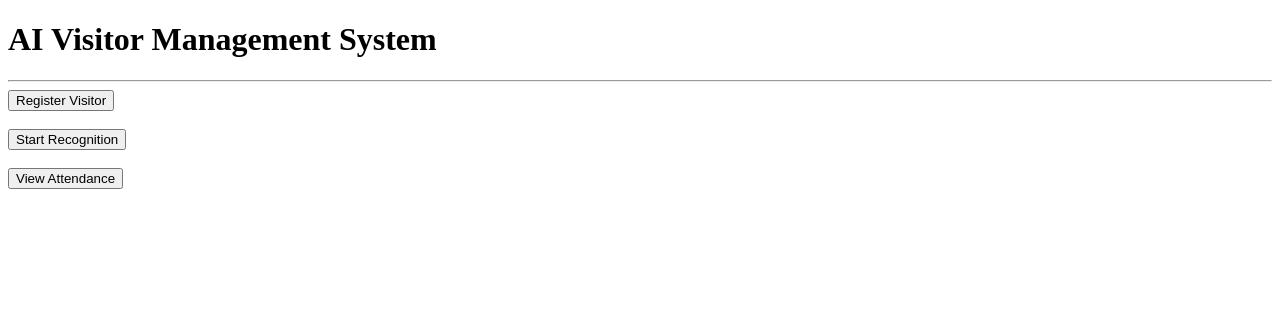
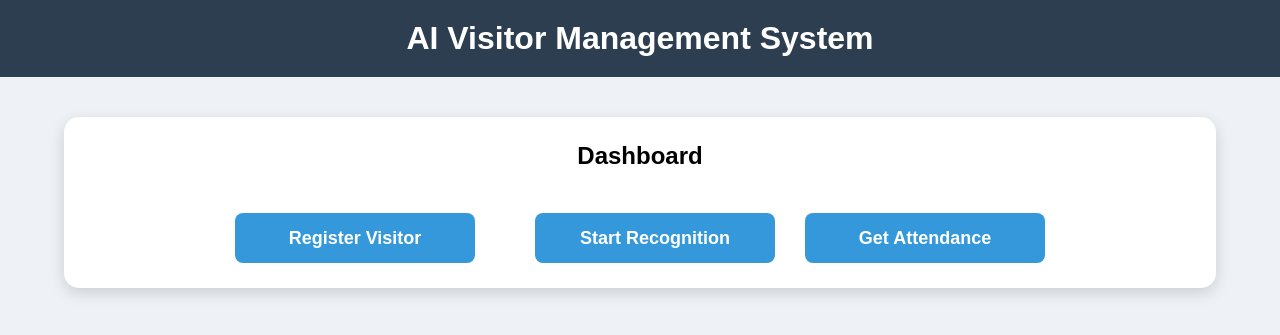
Before and after one commit to computerscistudent/AI-Visitor-Management-System, a Flask app: page / in a window 1280 px wide. Shown: the top 335 px of the page. Run offline with Flask 3, Linux system fonts and the light colour scheme.

Commit message:
UI and attendance commit

```diff
--- a/app.py
+++ b/app.py
@@ -2,12 +2,14 @@ from flask import Flask
 from app.routes.home import home_bp
 from app.routes.register import register_bp
 from app.routes.recognize import recognize_bp
+from app.routes.attendence import attendence_bp
 
 app = Flask(__name__,template_folder="app/templates")
 
 app.register_blueprint(home_bp)
 app.register_blueprint(register_bp)
 app.register_blueprint(recognize_bp)
+app.register_blueprint(attendence_bp)
 
 if __name__ == "__main__":
     app.run(debug=False, use_reloader=False)
--- a/app/attendance.csv
+++ b/app/attendance.csv
@@ -1,3 +1,5 @@
 Name,Date,Time
 Abhimanyu,2026-07-15,20-07-03
 Grandpa,2026-07-15,20-13-48
+Abhimanyu,2026-07-16,13-56-25
+Grandpa,2026-07-16,14-03-02
--- a/app/routes/register.py
+++ b/app/routes/register.py
@@ -14,7 +14,7 @@ def register():
 
         captured = capture_images(name)
         if not captured:
-            return "Image capture failed."
+            return "No Image captured."
 
         generated = generate_embeddings(name,overwrite=True)
         if not generated:
--- a/app/templates/base.html
+++ b/app/templates/base.html
@@ -0,0 +1,179 @@
+<!DOCTYPE html>
+<html lang="en">
+<head>
+
+<meta charset="UTF-8">
+<meta name="viewport" content="width=device-width, initial-scale=1">
+
+<title>{% block title %}{% endblock %}</title>
+
+<style>
+
+*{
+    margin:0;
+    padding:0;
+    box-sizing:border-box;
+}
+
+body{
+    font-family:Arial, Helvetica, sans-serif;
+    background:#eef2f7;
+}
+
+header{
+
+    background:#2c3e50;
+    color:white;
+
+    padding:20px;
+
+    text-align:center;
+}
+
+.container{
+
+    width:90%;
+    max-width:1200px;
+
+    margin:auto;
+
+    margin-top:40px;
+}
+
+.card{
+
+    background:white;
+
+    padding:25px;
+
+    border-radius:15px;
+
+    box-shadow:0 5px 15px rgba(0,0,0,.15);
+
+}
+
+button{
+
+    padding:12px 30px;
+
+    min-width:200px;
+
+    height:50px;
+
+    border:none;
+
+    border-radius:8px;
+
+    background:#3498db;
+
+    color:white;
+
+    font-size:18px;
+
+    font-weight:bold;
+
+    cursor:pointer;
+
+}
+
+button:hover{
+
+    background:#2980b9;
+
+}
+
+table{
+
+    width:100%;
+
+    border-collapse:collapse;
+
+    margin-top:20px;
+
+}
+
+th,td{
+
+    padding:15px;
+
+    border-bottom:1px solid #ddd;
+
+    text-align:center;
+
+}
+
+th{
+
+    background:#3498db;
+
+    color:white;
+
+}
+
+tr:hover{
+
+    background:#f5f5f5;
+
+}
+
+h2{
+    text-align:  center;
+}
+
+.button-group{
+
+    display:flex;
+
+    justify-content:center;
+
+    gap:20px;
+
+    margin-top:20px;
+
+    flex-wrap:wrap;
+
+}
+.camera-feed{
+
+    display:block;
+
+    margin:30px auto;
+
+    width:900px;
+
+    max-width:100%;
+
+    border-radius:15px;
+
+    border:4px solid #2ecc71;
+
+}
+
+.dashboard-btn{
+    width:240px;
+}
+</style>
+
+</head>
+
+<body>
+
+<header>
+
+<h1>AI Visitor Management System</h1>
+
+</header>
+
+<div class="container">
+
+<div class="card">
+
+{% block content %}
+{% endblock %}
+
+</div>
+
+</div>
+
+</body>
+</html>
--- a/app/templates/index.html
+++ b/app/templates/index.html
@@ -6,24 +6,34 @@
     <title>AI Visitor Management System</title>
 </head>
 <body>
-    <h1>AI Visitor Management System</h1>
+    {% extends "base.html" %}
 
-    <hr>
+    {% block title %}
+    Home
+    {% endblock %}
 
-    <a href="/register">
-        <button>Register Visitor</button>
-    </a>
+    {% block content %}
 
-    <br><br>
+    <h2>Dashboard</h2>
 
-    <a href="/recognize">
-        <button>Start Recognition</button>
-    </a>
+    <br>
+    <div style="display:flex; gap:30px; flex-wrap:wrap; justify-content: center; margin-top:25px;">
+        <a href="/register">
+        <button class="dashboard-btn">Register Visitor</button>
+        </a>
 
-    <br><br>
+        <br><br>
 
-    <a href="/attendance">
-        <button>View Attendance</button>
-    </a>
+        <a href="/recognize">
+        <button class="dashboard-btn">Start Recognition</button>
+        </a>
+
+        <a href="/attendence">
+        <button class="dashboard-btn">Get Attendance</button>
+        </a>
+
+    </div>
+
+    {% endblock %}
 </body>
 </html>
```
Also changed, not shown: app/routes/attendence.py (+21 -0 lines), app/routes/recognize.py (+109 -5 lines), app/templates/attendence.html (+52 -0 lines), app/templates/recognize.html (+27 -23 lines), app/templates/recognize_stopped.html (added, +31 -0 lines).
